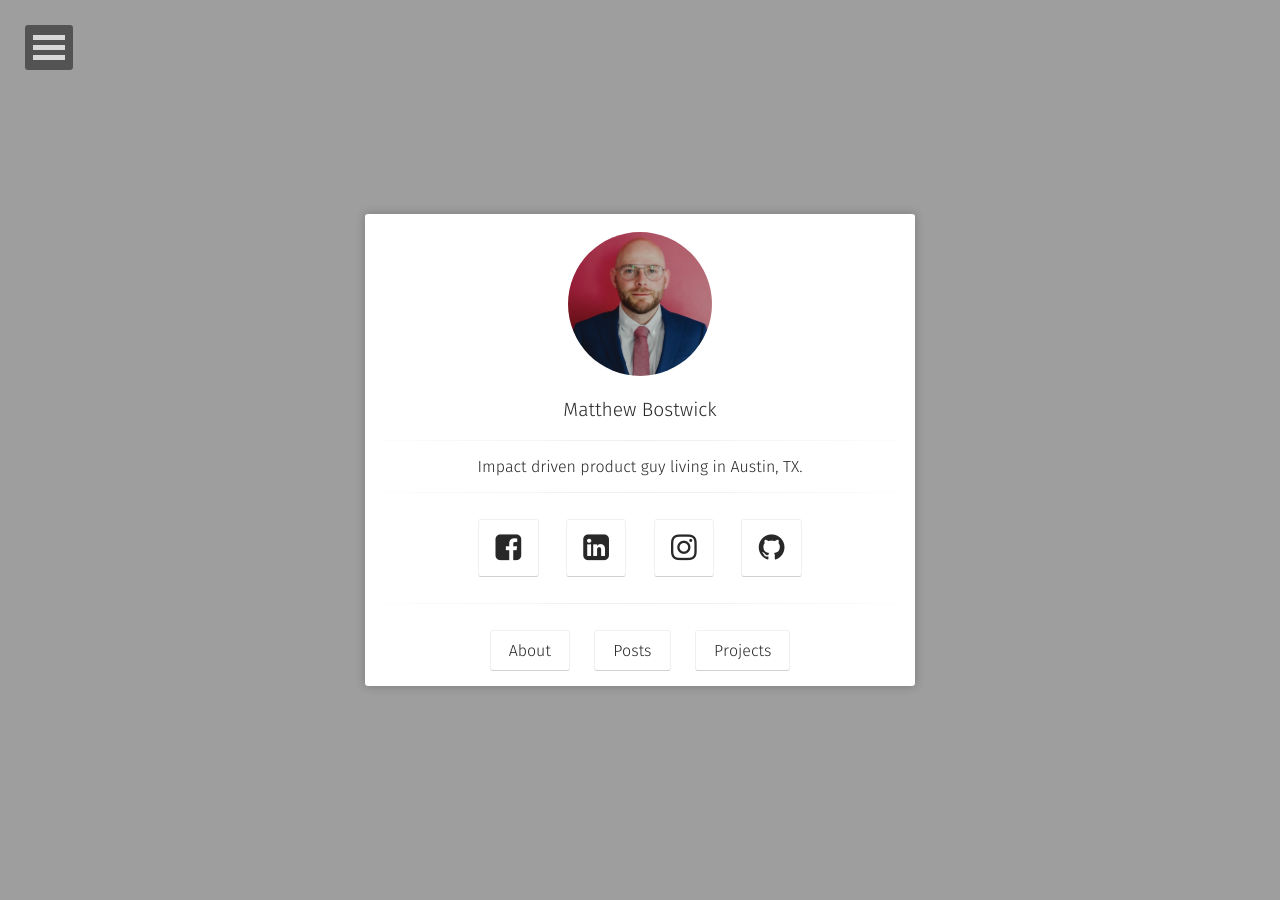
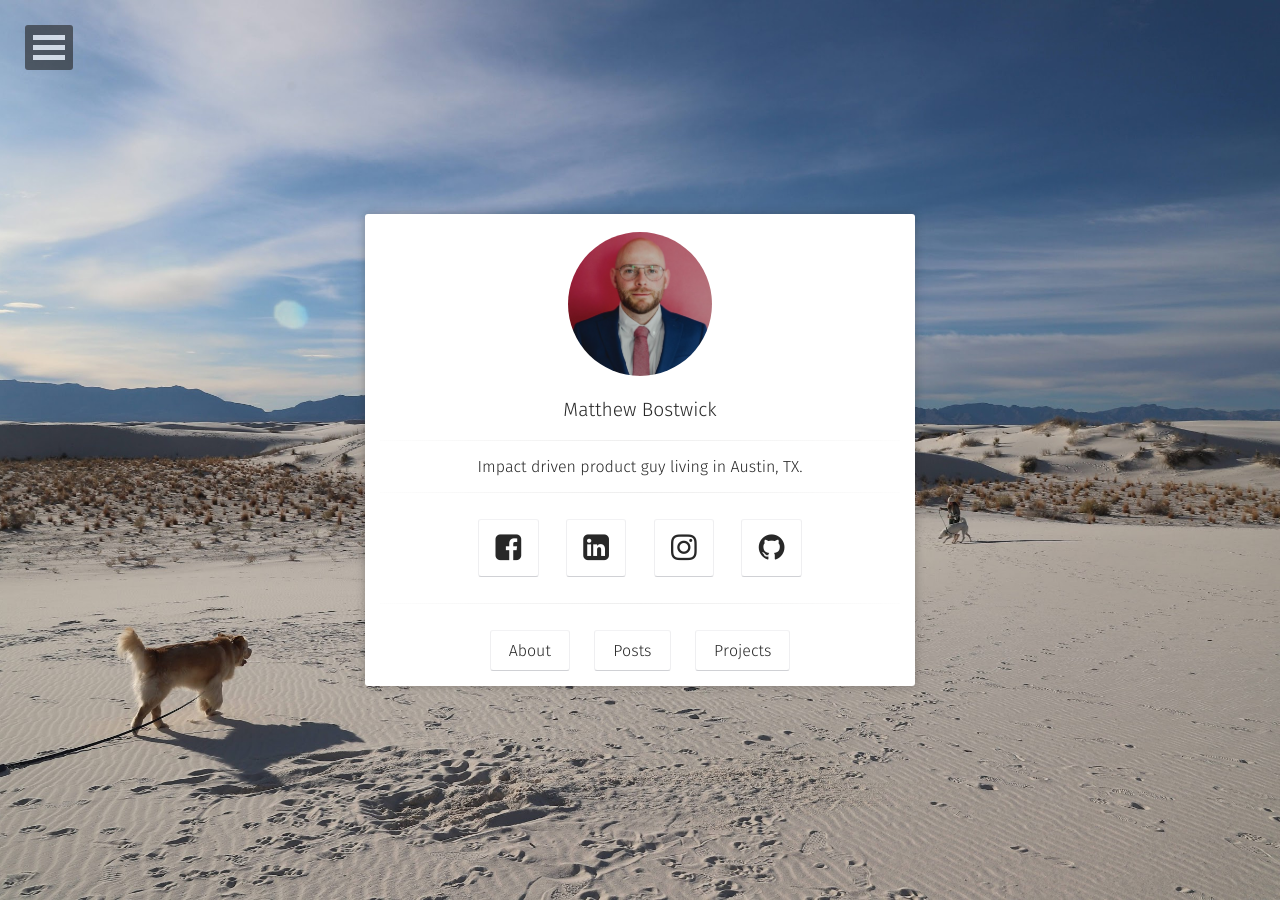
Before and after one commit to matthewbostwick/matthewbostwick.github.io, a Jekyll site: the page built from index.html, in a window 1280 px wide. Built offline with Jekyll 4.4.1, drawn with Linux system fonts in a browser that asks for light colours; some web fonts are replaced.

Commit message:
jpeg vs jpg will be the death of me

```diff
--- a/_config.yml
+++ b/_config.yml
@@ -5,7 +5,7 @@ description:        "Welcome to my personal site. Stay tuned for infrequent upda
 reading_time:       true
 words_per_minute:   200
 logo:               'assets/img/profile.jpeg'
-background:         'assets/img/desert.jpeg'
+background:         'assets/img/desert.jpg'
 tiled_bg:           false   # Set this true if you want to tile your background image, otherwise it will be covered
 locale:             en_US
 url:                https://matthewbostwick.github.io/
```
Also changed, not shown: 1 other file.
